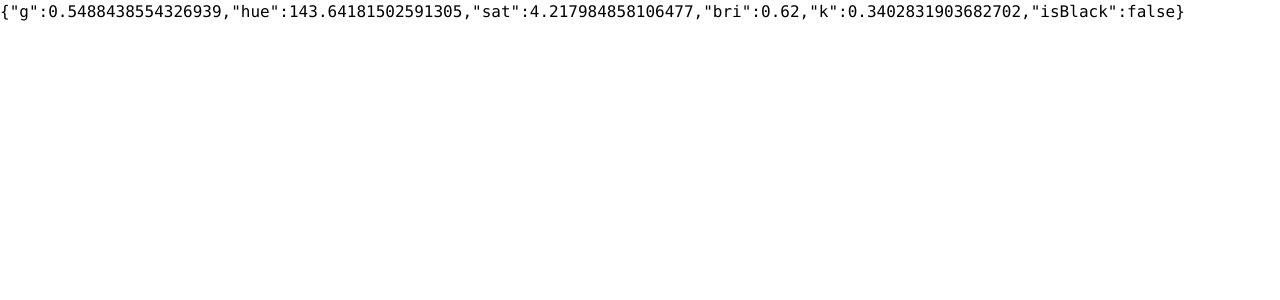
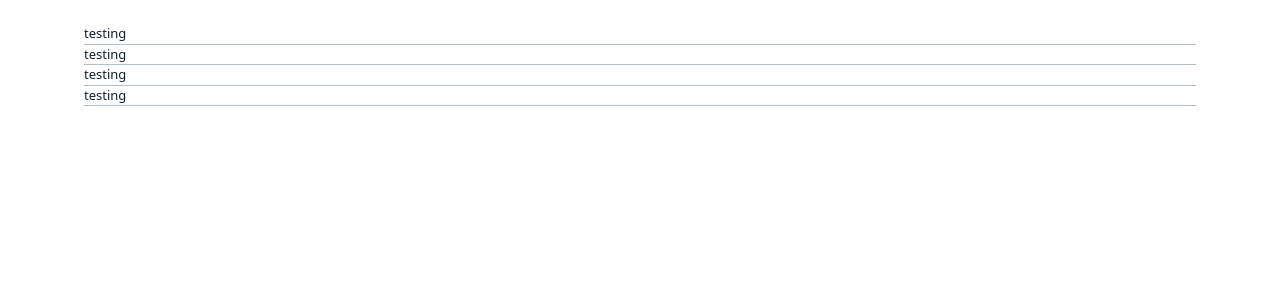
Before and after one commit to konstantinstanmeyer/color-picker, a Next.js app: page / in a window 1280 px wide. Shown: the top 300 px of the page. Built offline with nearby package versions, Linux system fonts and the light colour scheme.

Commit message:
visuals functional

```diff
--- a/app/page.tsx
+++ b/app/page.tsx
@@ -1,15 +1,28 @@
 "use client";
 
-import { solveTarget } from "../lib/color";
-import type { Vec3 } from "../lib/types";
+// import { solveTarget } from "../lib/color";
+// import type { Vec3 } from "../lib/types";
 
 export default function Home() {
-  const demo: Vec3 = [0.02, 0.51, 0.62];
-  const sol = solveTarget(demo);
+  // const demo: Vec3 = [0.02, 0.51, 0.62];
+  // const sol = solveTarget(demo);
 
   return (
-    <main className="min-h-screen overflow-x-clip">
-      <pre>{JSON.stringify(sol)}</pre>
+    <main className="min-h-screen overflow-x-clip bg-panel font-sans text-[13px] text-ink">
+      <div className="mx-auto max-w-[1160px] p-0 sm:p-4 md:p-6">
+        <div className="border-b border-rule bg-panel">
+          testing
+        </div>
+        <div className="border-b border-rule bg-panel">
+          testing
+        </div>
+        <div className="border-b border-rule bg-panel">
+          testing
+        </div>
+        <div className="border-b border-rule bg-panel">
+          testing
+        </div>
+      </div>
     </main>
   );
 }
```
